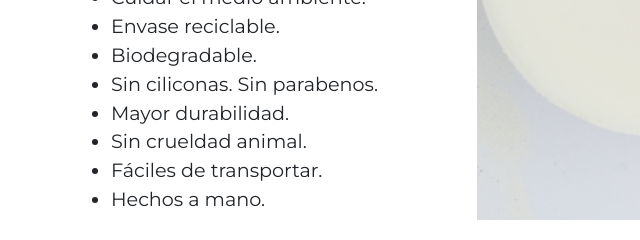
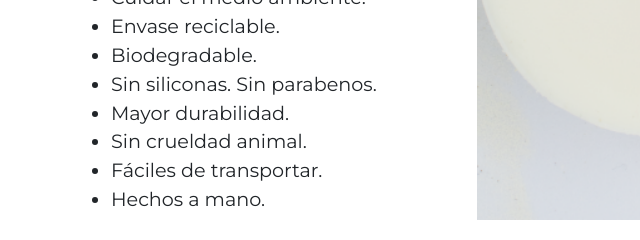
Before and after one commit to J03LJ1M3N3Z/libelulitaCosmetica, a website: page secciones/Catalogo.html in a window 1280 px wide. Shown: the part 413-653 px from the top of the page, 99-739 px from the left. Drawn offline with nearby package versions, Linux system fonts and the light colour scheme.

Commit message:
correccion ortografia

```diff
--- a/secciones/Catalogo.html
+++ b/secciones/Catalogo.html
@@ -66,7 +66,7 @@
                             <li>Cuidar el medio ambiente.</li>
                             <li>Envase reciclable.</li>
                             <li>Biodegradable.</li>
-                            <li>Sin ciliconas. Sin parabenos.</li>
+                            <li>Sin siliconas. Sin parabenos.</li>
                             <li>Mayor durabilidad.</li>
                             <li>Sin crueldad animal.</li>
                             <li>Fáciles de transportar.</li>
```
